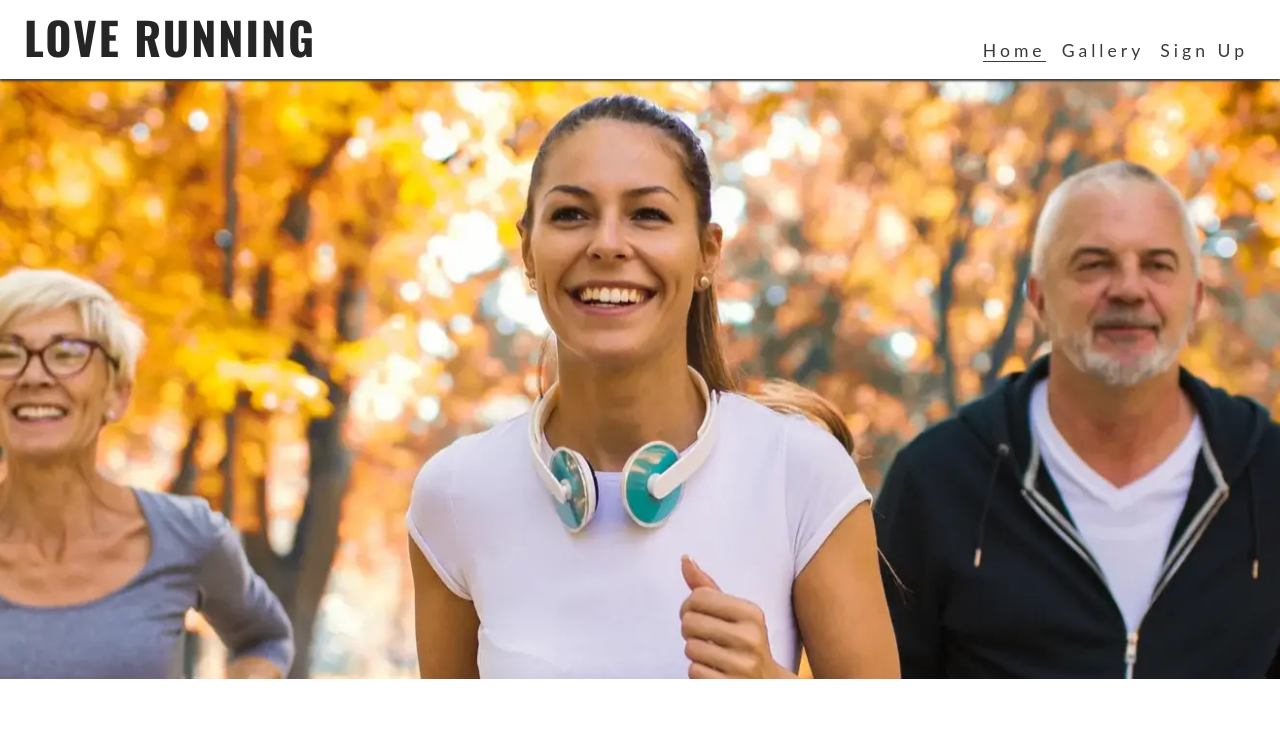
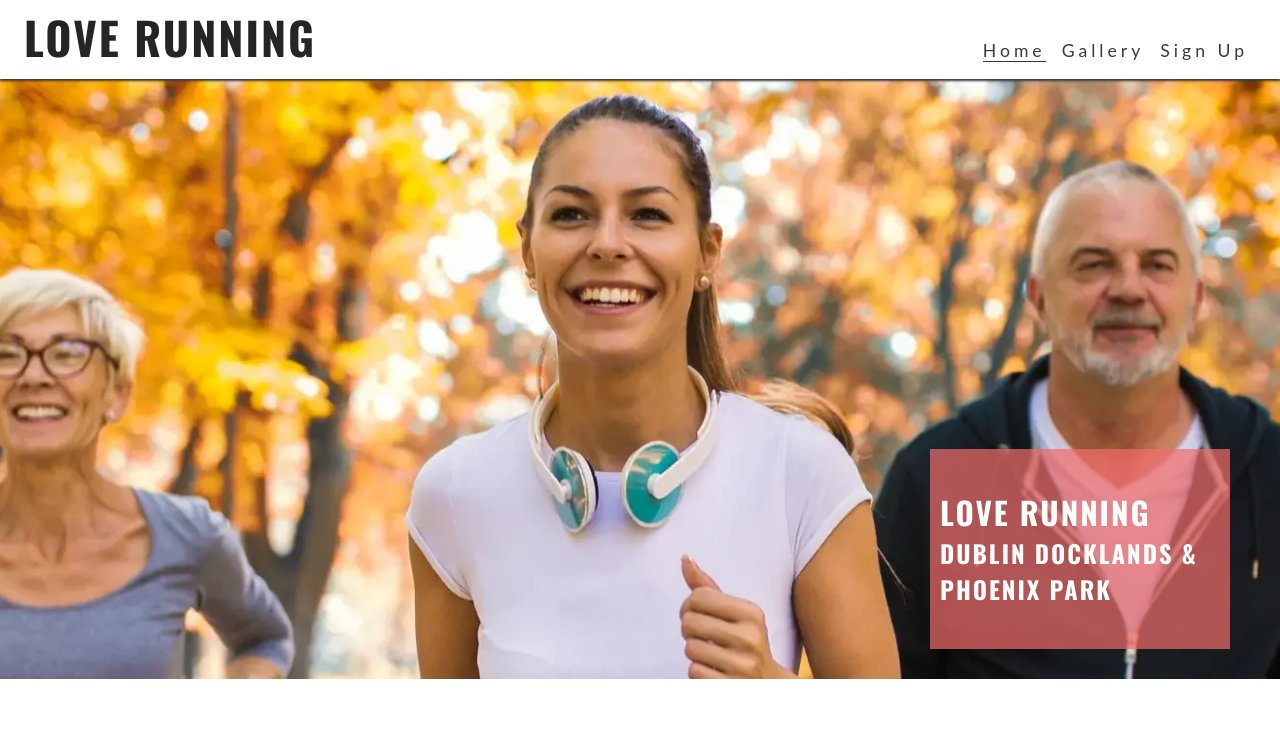
Before and after one commit to AngeloGaeta1990/loverunning_modern, a plain HTML site: page index.html in a window 1280 px wide. Shown: the top 730 px of the page. Drawn offline with nearby package versions, Linux system fonts and the light colour scheme.

Commit message:
feat: adds overlay text

```diff
--- a/assets/css/style.css
+++ b/assets/css/style.css
@@ -19,6 +19,13 @@ body {
     font-family: 'Lato', sans-serif;
 }
 
+h1, h2, h3 {
+    font-family: 'Oswald', sans-serif;
+    text-transform: uppercase;
+    letter-spacing: 2px;
+    color: #252525;
+}
+
 /* header */
 header {
     background-color: #ffffff;
@@ -37,12 +44,6 @@ header a {
     color: inherit;
 }
 
-h1 {
-    font-family: 'Oswald', sans-serif;
-    text-transform: uppercase;
-    letter-spacing: 2px;
-    color: #252525;
-}
 
 #menu {
     font-size: 110%;
@@ -95,6 +96,23 @@ main {
     height: 600px;
     width: 100%;
     background: url('../images/hero-image.webp') no-repeat center center/cover;
+    position: relative;
+}
+
+#cover-text {
+    /* Final rgba value sets the opacity so it is semi transparent */
+    background-color: rgba(241, 109, 107, 0.7);
+    font-size: 130%;
+    position: absolute;
+    bottom: 30px;
+    width: 80%;
+    min-height: 200px;
+    padding-top: 40px;
+    padding-left: 10px;
+}
+
+#cover-text > h2, #cover-text > h3 {
+    color: #ffffff;
 }
 
 
@@ -148,6 +166,11 @@ main {
         margin-top: 79px;
     }
 
+    #cover-text {
+        width: 300px;
+        right: 50px;
+    }
+
 }
 
 /* Large devices (laptops and desktops, 992px and up)  */
--- a/index.html
+++ b/index.html
@@ -40,7 +40,12 @@
 
     <!-- main content -->
     <main>
-        <section id="hero"></section>
+        <section id="hero">
+            <div id="cover-text">
+                <h2>Love Running</h2>
+                <h3>Dublin Docklands & Phoenix Park</h3>
+            </div>
+        </section>
     </main>
 
     <!-- footer -->
```
